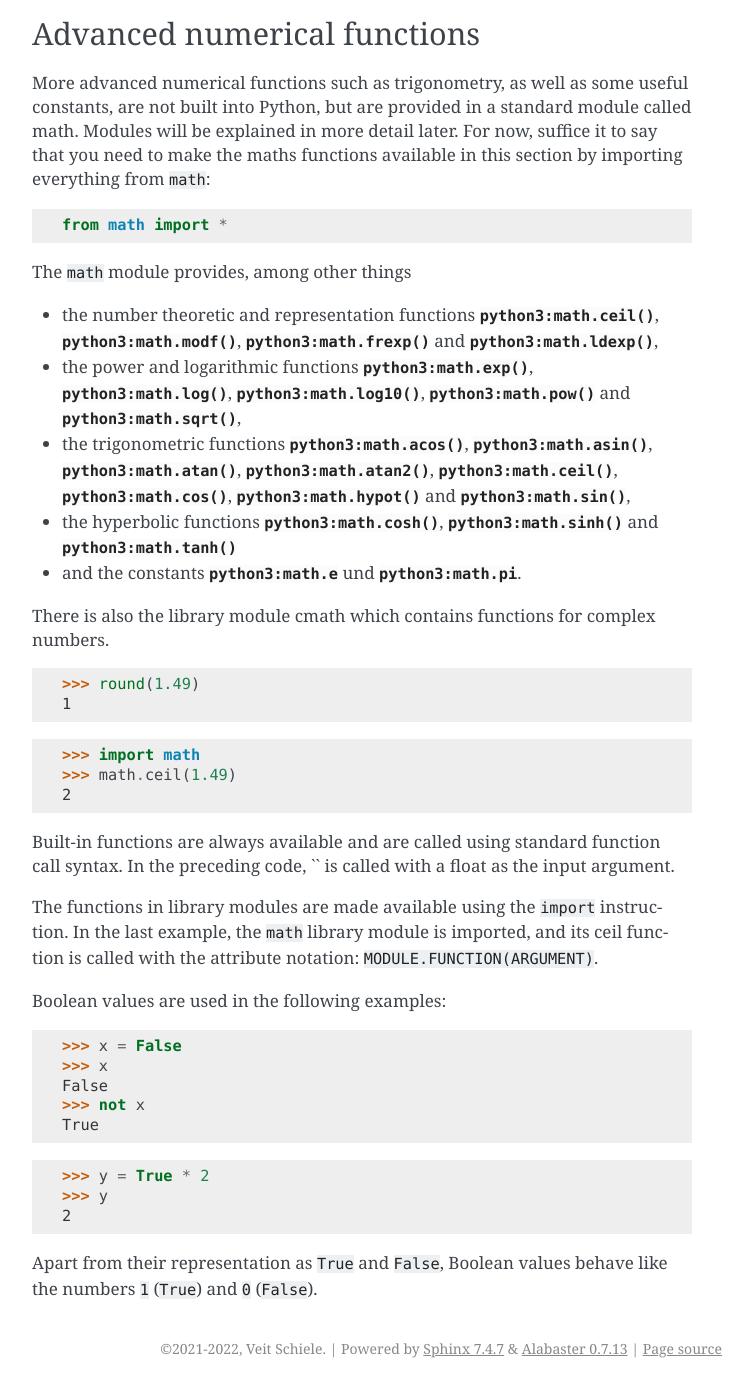
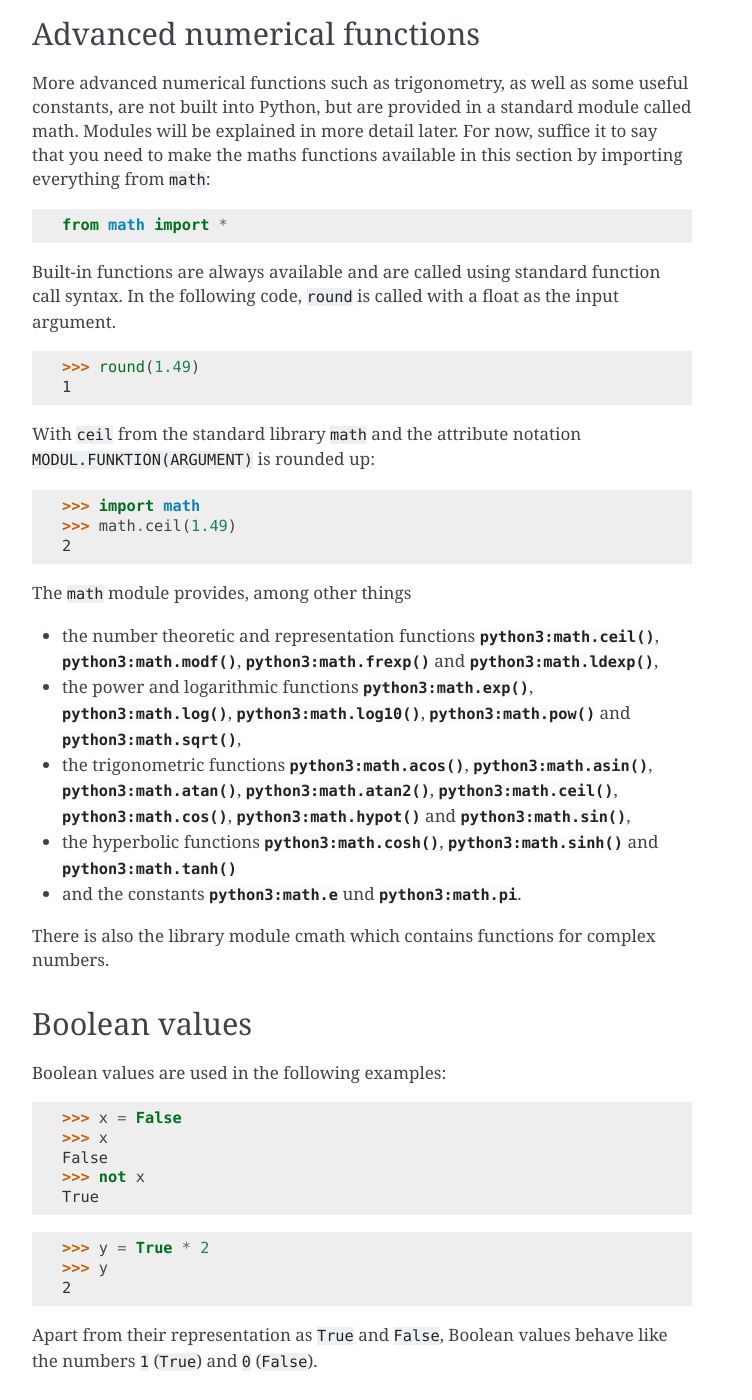
Before and after one commit to veit/python-basics-tutorial, a Sphinx documentation site: the page built from docs/types/numbers.rst, in a window 1280 px wide and 1400 px high, scrolled down 2608 px. Shown: the whole window, without its empty margins (388-1140 px from the left). Built offline with Sphinx 7.4.7, drawn with Linux system fonts in a browser that asks for light colours; pages that are not in the unit, such as notebooks, are missing from menus.

Commit message:
:memo: Rearrange numbers section

```diff
--- a/docs/types/numbers.rst
+++ b/docs/types/numbers.rst
@@ -129,6 +129,24 @@ functions available in this section by importing everything from ``math``:
 
     from math import *
 
+Built-in functions are always available and are called using standard function
+call syntax. In the following code, ``round`` is called with a float as the
+input argument.
+
+.. code-block:: python
+
+    >>> round(1.49)
+    1
+
+With ``ceil`` from the standard library ``math`` and the attribute notation
+:samp:`MODUL.FUNKTION(ARGUMENT)` is rounded up:
+
+.. code-block:: python
+
+    >>> import math
+    >>> math.ceil(1.49)
+    2
+
 The ``math`` module provides, among other things
 
 * the number theoretic and representation functions :func:`python3:math.ceil`,
@@ -149,25 +167,8 @@ The ``math`` module provides, among other things
 There is also the library module :doc:`cmath <python3:library/cmath>` which
 contains functions for complex numbers.
 
-.. code-block:: python
-
-    >>> round(1.49)
-    1
-
-.. code-block:: python
-
-    >>> import math
-    >>> math.ceil(1.49)
-    2
-
-Built-in functions are always available and are called using standard function
-call syntax. In the preceding code, `` is called with a float as the input
-argument.
-
-The functions in library modules are made available using the ``import``
-instruction. In the last example, the ``math`` library module is imported, and
-its ceil function is called with the attribute notation:
-:samp:`MODULE.FUNCTION(ARGUMENT)`.
+Boolean values
+--------------
 
 Boolean values are used in the following examples:
 
```
